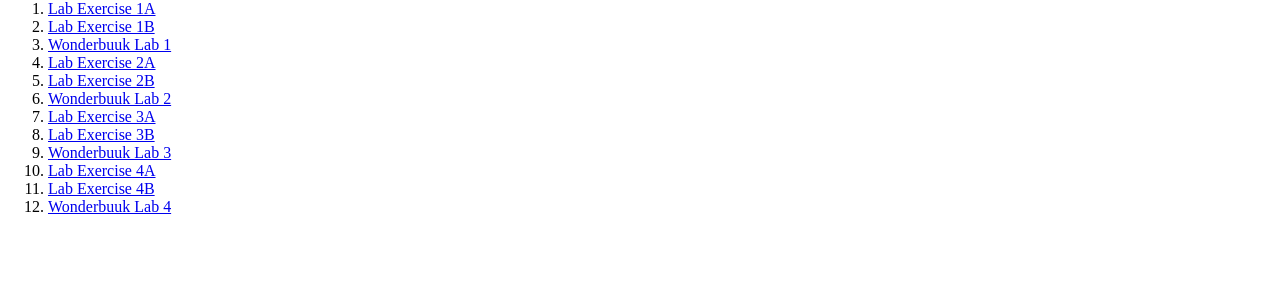
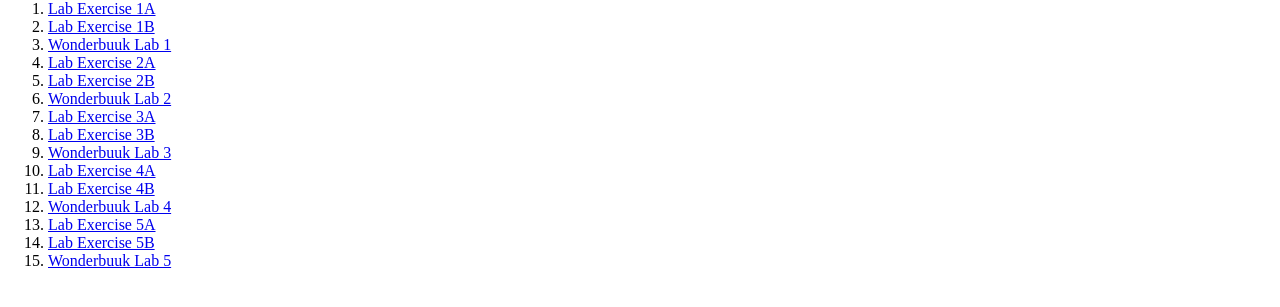
Before and after one commit to s80330/S80330_CSF3133_K3, a plain HTML site: page index.html in a window 1280 px wide. Shown: the part 255-562 px from the top of the page. Drawn offline with Linux system fonts and the light colour scheme.

Commit message:
Update index.html

```diff
--- a/index.html
+++ b/index.html
@@ -58,6 +58,15 @@
             <li>
                 <a href="lab4.html">Wonderbuuk Lab 4</a>
             </li>
+            <li>
+                <a href="lab5_ExerA.html">Lab Exercise 5A</a>
+            </li>
+            <li>
+                <a href="lab5_ExerB.html">Lab Exercise 5B</a>
+            </li>
+            <li>
+                <a href="lab5.html">Wonderbuuk Lab 5</a>
+            </li>
         </ol>
     </nav>
 
```
